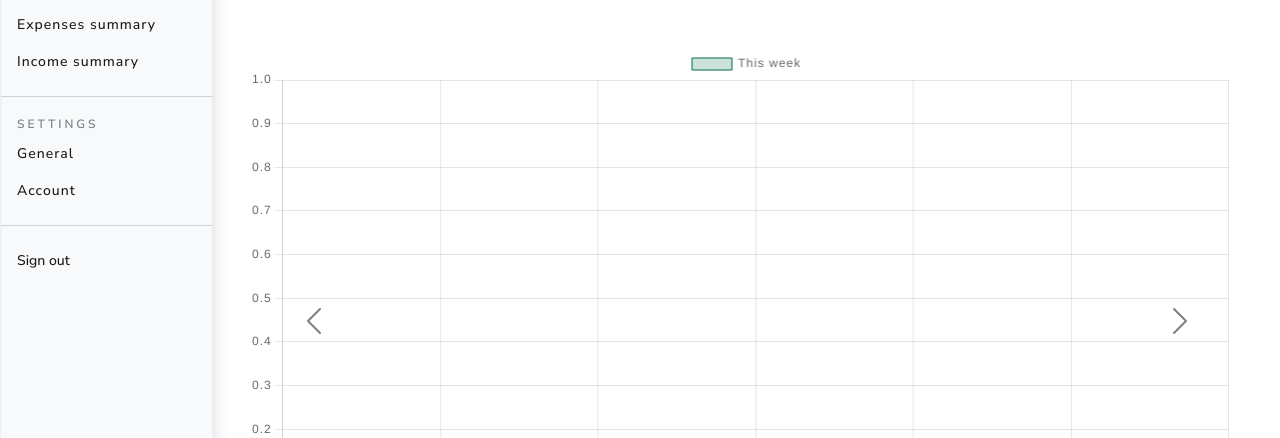
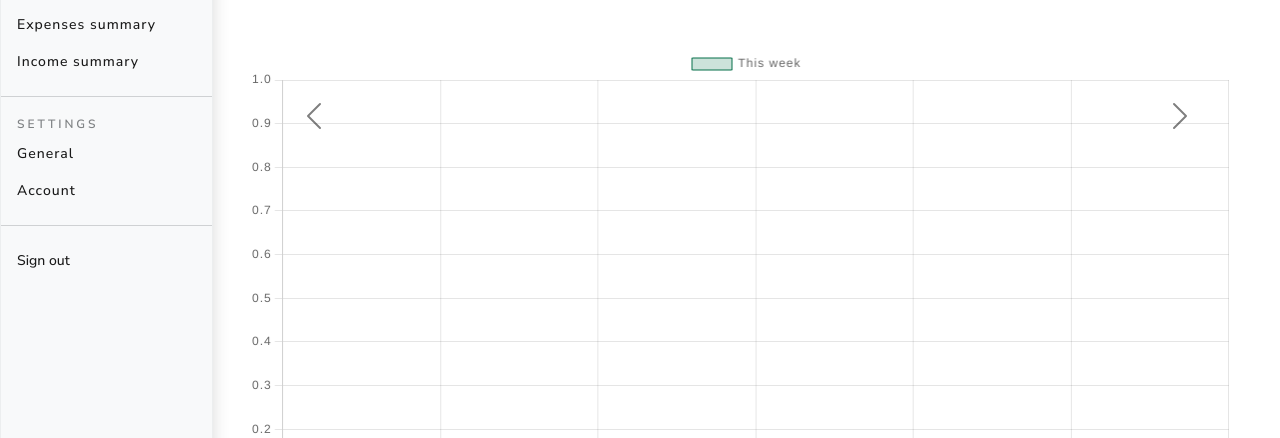
Before and after one commit to R4yya/Django-Income-Expense-Website, a Django app: page /expenses/expense-stats in a window 1280 px wide. Shown: the part 242-680 px from the top of the page. Run offline with Django 4.2, Linux system fonts and the light colour scheme; the visitor is signed in with stand-in values (Sample User, id 1); data that the repository does not hold is empty; some libraries are stand-ins or nearby versions.

Commit message:
Update expense-stats.html

```diff
--- a/expenseswebsite/templates/expenses/expense-stats.html
+++ b/expenseswebsite/templates/expenses/expense-stats.html
@@ -96,11 +96,11 @@
                     <canvas id="expenseThisYearChart" class="d-block w-100 mb-5"></canvas>
                 </div>
             </div>
-            <a class="carousel-control-prev" href="#expenseStatsCarousel" role="button" data-bs-slide="prev">
+            <a class="carousel-control-prev h-25" href="#expenseStatsCarousel" role="button" data-bs-slide="prev">
                 <span class="carousel-control-prev-icon" aria-hidden="true"></span>
                 <span class="visually-hidden">Previous</span>
             </a>
-            <a class="carousel-control-next" href="#expenseStatsCarousel" role="button" data-bs-slide="next">
+            <a class="carousel-control-next h-25" href="#expenseStatsCarousel" role="button" data-bs-slide="next">
                 <span class="carousel-control-next-icon" aria-hidden="true"></span>
                 <span class="visually-hidden">Next</span>
             </a>
```
